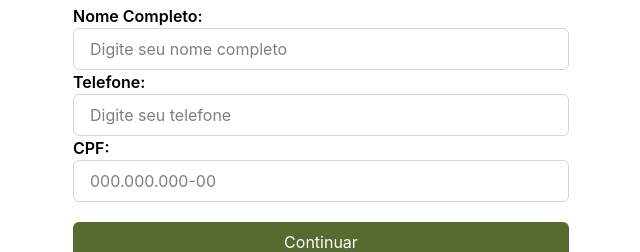
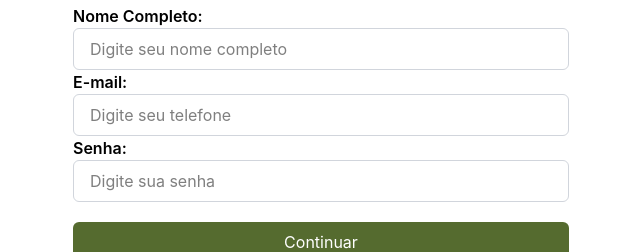
Before and after one commit to pedroitl/anota-ai, a React (Vite) app: page /cadastro in a window 1280 px wide. Shown: the part 476-728 px from the top of the page, without its empty margins (319-959 px from the left). Built offline with nearby package versions, Linux system fonts and the light colour scheme.

Commit message:
ajuste register

```diff
--- a/src/pages/customer/CustomerRegister.jsx
+++ b/src/pages/customer/CustomerRegister.jsx
@@ -5,8 +5,8 @@ import { useNavigate } from "react-router-dom";
 function CustomerRegister() {
   const navigate = useNavigate();
   const [nomeCompleto, setNomeCompleto] = useState("");
-  const [telefone, setTelefone] = useState("");
-  const [cpf, setCpf] = useState("");
+  const [email, setEmail] = useState("");
+  const [senha, setSenha] = useState("");
 
   const [erro, setErro] = useState("");
 
@@ -15,30 +15,51 @@ function CustomerRegister() {
     setErro("O nome completo é obrigatório.");
     return false;
   }
-    if (telefone.trim() === "") {
-      setErro("O telefone é obrigatório.");
+
+  if (email.trim() === "") {
+    setErro("O e-mail é obrigatório.");
     return false;
   }
-    if (telefone.trim().length > 15) {
-      setErro("O telefone deve conter no máximo 15 dígitos.");
+
+  if (senha.trim() === "") {
+    setErro("A senha é obrigatória.");
     return false;
   }
-    if (cpf.trim() === "") {
-      setErro("O CPF é obrigatório.");
+
+  if (senha.length < 8) {
+    setErro("A senha deve ter pelo menos 8 caracteres.");
     return false;
   }
-    if (cpf.trim().length !== 11) {
-      setErro("O CPF deve conter 11 caracteres.");
-      return false;
-    }
+
   setErro("");
   return true;
 }
 
-  function handleSubmit(e) {
+  async function handleSubmit(e) {
     e.preventDefault();
-    if (validar() === true) {
-      navigate("/home-cliente/cardapio");
+
+    if (!validar()) return;
+
+    try {
+      const response = await fetch("http://localhost:8080/auth/register", {
+        method: "POST",
+        headers: {
+          "Content-Type": "application/json",
+        },
+        body: JSON.stringify({
+          nome: nomeCompleto,
+          email,
+          senha,
+        }),
+      });
+
+      if (!response.ok) {
+        throw new Error("Erro ao cadastrar");
+      }
+
+      navigate("/login");
+    } catch (error) {
+      setErro(error.message);
     }
   }
 
@@ -69,27 +90,27 @@ function CustomerRegister() {
           className="border border-gray-300 rounded-md p-2 px-4 focus:outline-none focus:ring-2 focus:ring-green-900 w-full"
         />
 
-        <label htmlFor="telefone" className="font-semibold text-start">
-          Telefone:
+        <label htmlFor="e-mail" className="font-semibold text-start">
+          E-mail:
         </label>
         <input
-          type="tel"
-          id="telefone"
-          value={telefone}
-          onChange={(e) => setTelefone(e.target.value)}
+          type="email"
+          id="e-mail"
+          value={email}
+          onChange={(e) => setEmail(e.target.value)}
           placeholder="Digite seu telefone"
           className="border border-gray-300 rounded-md p-2 px-4 focus:outline-none focus:ring-2 focus:ring-green-900 w-full"
         />
 
-        <label htmlFor="cpf" className="font-semibold text-start">
-          CPF:
+        <label htmlFor="senha" className="font-semibold text-start">
+          Senha:
         </label>
           <input
-          type="text"
-          id="cpf"
-          value={cpf}
-          onChange={(e) => setCpf(e.target.value)}
-          placeholder="000.000.000-00"
+            type="password"
+            id="senha"
+            value={senha}
+            onChange={(e) => setSenha(e.target.value)}
+            placeholder="Digite sua senha"
             className="border border-gray-300 rounded-md p-2 px-4 mb-1 focus:outline-none focus:ring-2 focus:ring-green-900 w-full"
           />
         {erro && <p>{erro}</p>}
```
Lines whose indentation alone changed are shown as unchanged.
